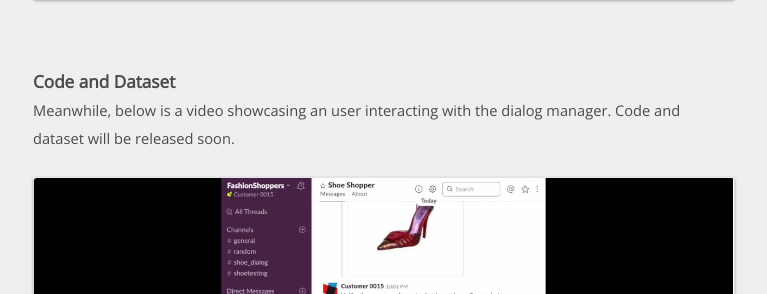
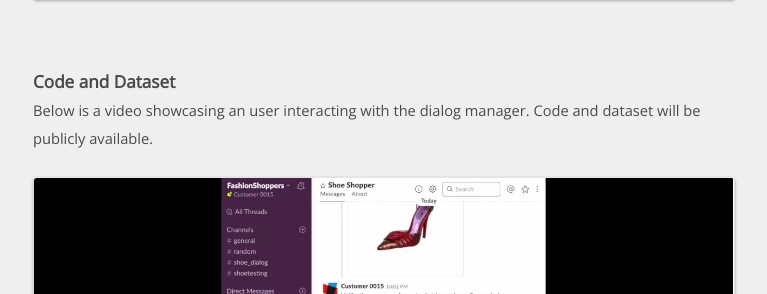
Before and after one commit to spacew/spacew.github.io, a Jekyll site: the page built from _posts/2018-04-25-fashion.markdown, in a window 1280 px wide and 900 px high, scrolled down 2066 px. Shown: the part 160-454 px from the top of the window, without its empty margins (257-1024 px from the left). Built offline with Jekyll 4.4.1, drawn with Linux system fonts in a browser that asks for light colours.

Commit message:
Update 2018-04-25-fashion.markdown

```diff
--- a/_posts/2018-04-25-fashion.markdown
+++ b/_posts/2018-04-25-fashion.markdown
@@ -66,8 +66,8 @@ given pair of shoe images:
 
 <br/>
 ### Code and Dataset
-Meanwhile, below is a video showcasing an user interacting with the dialog manager.
-Code and dataset will be released soon.
+Below is a video showcasing an user interacting with the dialog manager.
+Code and dataset will be publicly available.
 
 <a href="https://youtu.be/Iy-m_cxE5jg"><img alt="img" src="{{site.baseurl}}/media/fashion_video_snip.jpeg"></a>
 
```
